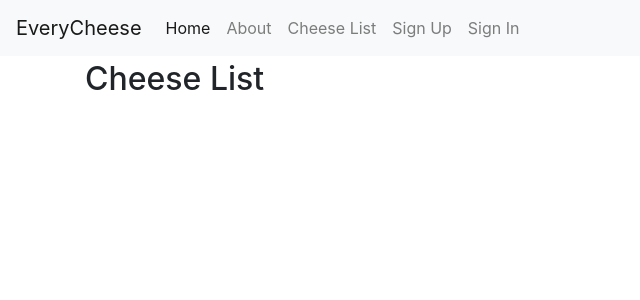
After one commit to TareqMonwer/everycheese-plus, a Django app: page /cheeses/ in a window 1280 px wide. The commit adds this page. Shown: the top 300 px of the page, without its empty margins (0-640 px from the left). Run offline with Django 3.2, Linux system fonts and the light colour scheme; data that the repository does not hold is empty; some libraries are stand-ins or nearby versions.

Commit message:
implement cheese list page, edit navbar

```diff
--- a/config/urls.py
+++ b/config/urls.py
@@ -24,7 +24,8 @@ urlpatterns = [
         include("everycheese.users.urls", namespace="users"),
     ),
     path("accounts/", include("allauth.urls")),
-    # Your stuff: custom urls includes go here
+    path("cheeses/", include(
+        "everycheese.cheese.urls", namespace="cheeses")),
 ] + static(settings.MEDIA_URL, document_root=settings.MEDIA_ROOT)
 
 if settings.DEBUG:
--- /dev/null
+++ b/everycheese/cheese/urls.py
@@ -0,0 +1,13 @@
+from django.urls import path
+
+from . import views
+
+app_name = 'cheeses'
+urlpatterns = [
+    path(
+        route='',
+        view=views.CheeseListView.as_view(),
+        name='list'
+    ),
+
+]
--- a/everycheese/cheese/views.py
+++ b/everycheese/cheese/views.py
@@ -1,3 +1,7 @@
-from django.shortcuts import render
+from django.views.generic import ListView, DetailView
 
-# Create your views here.
+from .models import Cheese
+
+
+class CheeseListView(ListView):
+    model = Cheese
--- a/everycheese/templates/base.html
+++ b/everycheese/templates/base.html
@@ -43,6 +43,10 @@
             </li>
             <li class="nav-item">
               <a class="nav-link" href="{% url 'about' %}">About</a>
+            </li>
+            <li class="nav-item">
+              {# URL provided by django-allauth/account/urls.py #}
+              <a id="log-in-link" class="nav-link" href="{% url 'cheeses:list' %}">{% trans "Cheese List" %}</a>
             </li>
             {% if request.user.is_authenticated %}
               <li class="nav-item">
--- /dev/null
+++ b/everycheese/templates/cheese/cheese_list.html
@@ -0,0 +1,19 @@
+{% extends "base.html" %}
+
+
+{% block title %}
+  Cheese List
+{% endblock title %}
+
+
+
+{% block content %}
+  <h2>Cheese List</h2>
+
+  <ul>
+    {% for cheese in cheese_list %}
+      <li><a href="#TODO">{{ cheese.name }}</a></li>
+    {% endfor %}
+
+  </ul>
+{% endblock content %}
```
